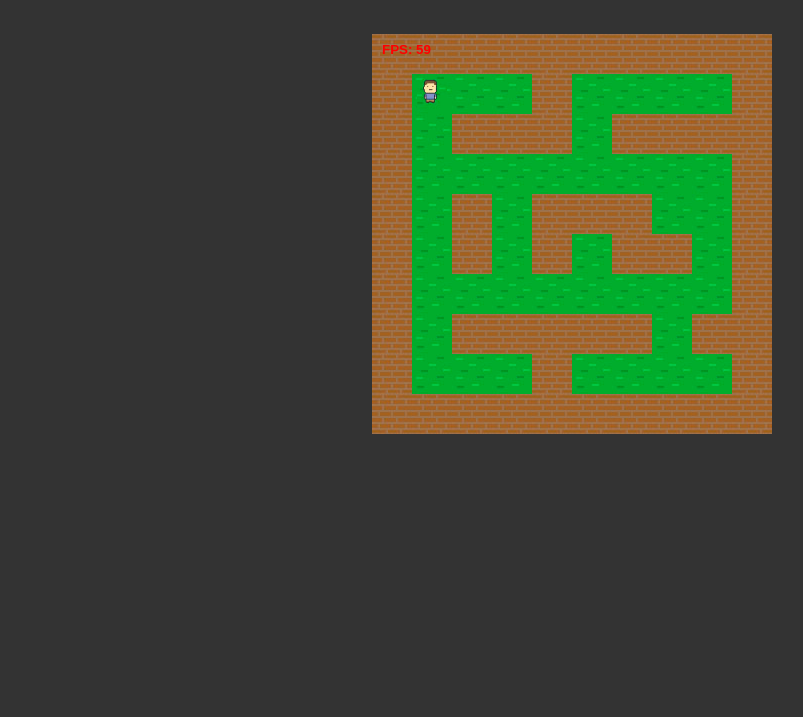
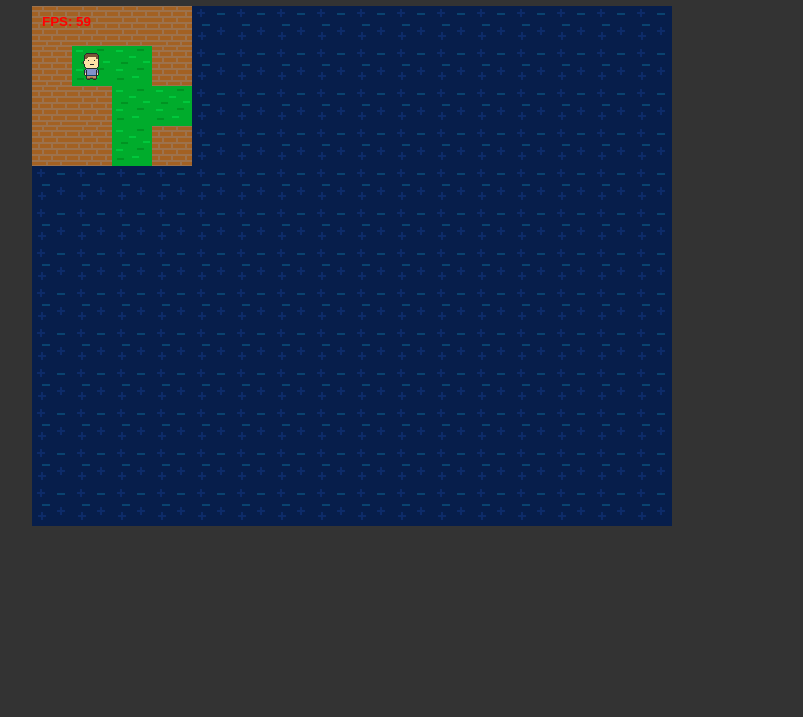
Before and after one commit to eswat109/LabirinthGame, a plain HTML site: page HtmlPage.html in a window 1280 px wide. Shown: the part 83-800 px from the top of the page, without its empty margins (68-871 px from the left). Drawn offline with Linux system fonts and the light colour scheme.

Commit message:
Add files via upload

```diff
--- a/HtmlPage.html
+++ b/HtmlPage.html
@@ -7,8 +7,7 @@
     <link rel="stylesheet" href="StyleSheet.css">
 </head>
 <body>
-    <br>
     <div id="gameName"> MazeRunner </div>
-    <canvas id="game" width="400" height="400"></canvas>
+    <canvas id="game" width="1080" height="520"></canvas>
 </body>
 </html>
--- a/JavaScript.js
+++ b/JavaScript.js
@@ -1,26 +1,62 @@
 var ctx = null;
+rad = 2;
 var gameMap = [
-    0, 0, 0, 0, 0, 0, 0, 0, 0, 0,
-    0, 1, 1, 1, 0, 1, 1, 1, 1, 0,
-    0, 1, 0, 0, 0, 1, 0, 0, 0, 0,
-    0, 1, 1, 1, 1, 1, 1, 1, 1, 0,
-    0, 1, 0, 1, 0, 0, 0, 1, 1, 0,
-    0, 1, 0, 1, 0, 1, 0, 0, 1, 0,
-    0, 1, 1, 1, 1, 1, 1, 1, 1, 0,
-    0, 1, 0, 0, 0, 0, 0, 1, 0, 0,
-    0, 1, 1, 1, 0, 1, 1, 1, 1, 0,
-    0, 0, 0, 0, 0, 0, 0, 0, 0, 0
+    0, 0, 0, 0, 0, 0, 0, 0, 0, 0, 0, 0, 0, 0, 0, 0,
+    0, 1, 1, 0, 0, 0, 0, 1, 1, 0, 1, 1, 1, 1, 3, 0,
+    0, 0, 1, 1, 1, 1, 1, 1, 0, 0, 0, 1, 0, 0, 0, 0,
+    0, 0, 1, 0, 0, 0, 0, 0, 0, 1, 1, 1, 1, 1, 1, 0,
+    0, 0, 1, 0, 0, 1, 1, 1, 1, 1, 1, 0, 0, 0, 0, 0,
+    0, 0, 1, 2, 2, 1, 0, 0, 1, 0, 0, 0, 1, 1, 1, 0,
+    0, 0, 1, 0, 0, 0, 3, 0, 5, 0, 5, 0, 1, 0, 1, 0,
+    0, 1, 1, 1, 0, 1, 1, 0, 0, 0, 1, 0, 1, 0, 1, 0,
+    0, 0, 0, 1, 0, 1, 0, 0, 1, 0, 1, 0, 6, 0, 1, 0,
+    0, 1, 0, 1, 1, 1, 1, 1, 1, 0, 0, 0, 0, 0, 0, 0,
+    0, 3, 0, 0, 0, 0, 0, 0, 1, 1, 1, 1, 1, 1, 1, 0,
+    0, 0, 0, 0, 0, 0, 0, 0, 0, 0, 0, 0, 0, 0, 0, 0
 ];
 var tileW = 40, tileH = 40;
-var mapW = 10, mapH = 10;
+var mapW = 16, mapH = 13;
 var currentSecond = 0, frameCount = 0, framesLastSecond = 0, lastFrameTime = 0;
 
 var tileEvents = {
-    88: endGame
+    140: foundExit,
+    83: foundDeath,
+    84: foundDeath,
+    30: function(){ drawLever(30);},
+    102: function(){ drawLever(102);},
+    161: function(){ drawLever(161);},
+    106: function (c) { c.placeAt(10, 1); },
+    104: function (c) { c.placeAt(8, 1); }
+};
+
+function foundDeath() {
+    alert("You are dead! Try again!");
+    window.location.reload();
+};
+
+function foundExit() {
+    alert("Congratulations! You Won!");
+    window.location.reload();
+};
+
+function drawLever(d) {
+	switch(d) {
+		case 30: gameMap[129] = (gameMap[129] == 0 ? 1 : 0);
+		gameMap[30] = (gameMap[30] == 3 ? 4 : 3);
+		break;
+		case 102: gameMap[137] = (gameMap[137] == 0 ? 1 : 0);
+		gameMap[102] = (gameMap[102] == 3 ? 4 : 3);
+		break;
+		case 161: gameMap[158] = (gameMap[158] == 0 ? 1 : 0);
+		gameMap[161] = (gameMap[161] == 3 ? 4 : 3);
+		break;
+	}
+
 };
 
 function endGame() {
     alert("You Won!");
+    window.location.reload();
 }
 
 var keysDown = {
@@ -33,11 +69,23 @@ var keysDown = {
 var player = new Character();
 
 var grass = new Image();
-grass.src = "grass.jpg";
+grass.src = "grass.png";
+var dark = new Image();
+dark.src = "darkness.png";
 var wall = new Image();
-wall.src = "wall.jpg";
+wall.src = "wall.png";
 var iPlayer = new Image();
-iPlayer.src = "player.jpg";
+iPlayer.src = "player.png";
+var finish = new Image();
+finish.src = "finish.png";
+var switchOn = new Image();
+switchOn.src = "switchOn.png";
+var switchOff = new Image();
+switchOff.src = "switchOff.png";
+var portal = new Image();
+portal.src = "portal.png";
+var trap = new Image();
+trap.src = "trap.png";
 
 function Character() {
     this.tileFrom = [1, 1];
@@ -45,9 +93,9 @@ function Character() {
     this.timeMoved = 0;
     this.dimensions = [30, 30];
     this.position = [45, 45];
-    this.delayMove = 350;
+    this.delayMove = 200;
+}
 
-}
 Character.prototype.placeAt = function (x, y) {
     this.tileFrom = [x, y];
     this.tileTo = [x, y];
@@ -117,10 +165,10 @@ function drawGame() {
     else frameCount++;
 
     if (!player.processMovement(currentFrameTime)) {
-        if (keysDown[38] && player.tileFrom[1] > 0 && gameMap[toIndex(player.tileFrom[0], player.tileFrom[1] - 1)] == 1) { player.tileTo[1] -= 1; }
-        else if (keysDown[40] && player.tileFrom[1] < (mapH - 1) && gameMap[toIndex(player.tileFrom[0], player.tileFrom[1] + 1)] == 1) { player.tileTo[1] += 1; }
-        else if (keysDown[37] && player.tileFrom[0] > 0 && gameMap[toIndex(player.tileFrom[0] - 1, player.tileFrom[1])] == 1) { player.tileTo[0] -= 1; }
-        else if (keysDown[39] && player.tileFrom[0] < (mapW - 1) && gameMap[toIndex(player.tileFrom[0] + 1, player.tileFrom[1])] == 1) { player.tileTo[0] += 1; }
+        if (keysDown[38] && player.tileFrom[1] > 0 && gameMap[toIndex(player.tileFrom[0], player.tileFrom[1] - 1)] >= 1) { player.tileTo[1] -= 1; }
+        else if (keysDown[40] && player.tileFrom[1] < (mapH - 1) && gameMap[toIndex(player.tileFrom[0], player.tileFrom[1] + 1)] >= 1) { player.tileTo[1] += 1; }
+        else if (keysDown[37] && player.tileFrom[0] > 0 && gameMap[toIndex(player.tileFrom[0] - 1, player.tileFrom[1])] >= 1) { player.tileTo[0] -= 1; }
+        else if (keysDown[39] && player.tileFrom[0] < (mapW - 1) && gameMap[toIndex(player.tileFrom[0] + 1, player.tileFrom[1])] >= 1) { player.tileTo[0] += 1; }
 
         if (player.tileFrom[0] != player.tileTo[0] || player.tileFrom[1] != player.tileTo[1])
         { player.timeMoved = currentFrameTime; }
@@ -128,20 +176,35 @@ function drawGame() {
 
     for (var y = 0; y < mapH; ++y) {
         for (var x = 0; x < mapW; ++x) {
+            if(x < player.tileFrom[0] - rad || x > player.tileFrom[0] + rad || y < player.tileFrom[1] - rad || y > player.tileFrom[1] + rad ){ctx.drawImage(dark, 0, 0, 40, 40, x * tileW, y * tileH, tileW, tileH)}
+            else {
                 switch (gameMap[((y * mapW) + x)]) {
+
                     case 0:
                         ctx.drawImage(wall, 0, 0, 40, 40, x * tileW, y * tileH, tileW, tileH);
                         break;
                     case 1:
                         ctx.drawImage(grass, 0, 0, 40, 40, x * tileW, y * tileH, tileW, tileH);
+                        break;
+                    case 2:
+                        ctx.drawImage(trap, 0, 0, 40, 40, x * tileW, y * tileH, tileW, tileH);
+                        break;
+                    case 3:
+                        ctx.drawImage(switchOff, 0, 0, 40, 40, x * tileW, y * tileH, tileW, tileH);
+                        break;
+                    case 4:
+                        ctx.drawImage(switchOn, 0, 0, 40, 40, x * tileW, y * tileH, tileW, tileH);
+                        break;
+                    case 5:
+                        ctx.drawImage(portal, 0, 0, 40, 40, x * tileW, y * tileH, tileW, tileH)
+                        break;
+                    case 6:
+                        ctx.drawImage(finish, 0, 0, 40, 40, x * tileW, y * tileH, tileW, tileH);
                 }
             }
         }
-
-    /*ctx.fillStyle = "#0000ff";
-    ctx.fillRect(player.position[0], player.position[1],
-        player.dimensions[0], player.dimensions[1]);*/
-    ctx.drawImage(iPlayer, 5, 5, 35, 35, player.position[0], player.position[1],
+    }
+    ctx.drawImage(iPlayer, 0, 0, 30, 30, player.position[0], player.position[1],
         player.dimensions[0], player.dimensions[1]);
 
 
--- a/StyleSheet.css
+++ b/StyleSheet.css
@@ -12,5 +12,5 @@ body {
 
 #game{
 	display: block;
-	margin: 50px auto 0px;
+	margin: 40px auto 0px;
 }
```
Also changed, not shown: darkness.png (added), finish.png (added), grass.png (added), player.png (added), portal.png (added), switchOff.png (added), switchOn.png (added), trap.png (added), wall.png (added). Lines whose indentation alone changed are shown as unchanged.
